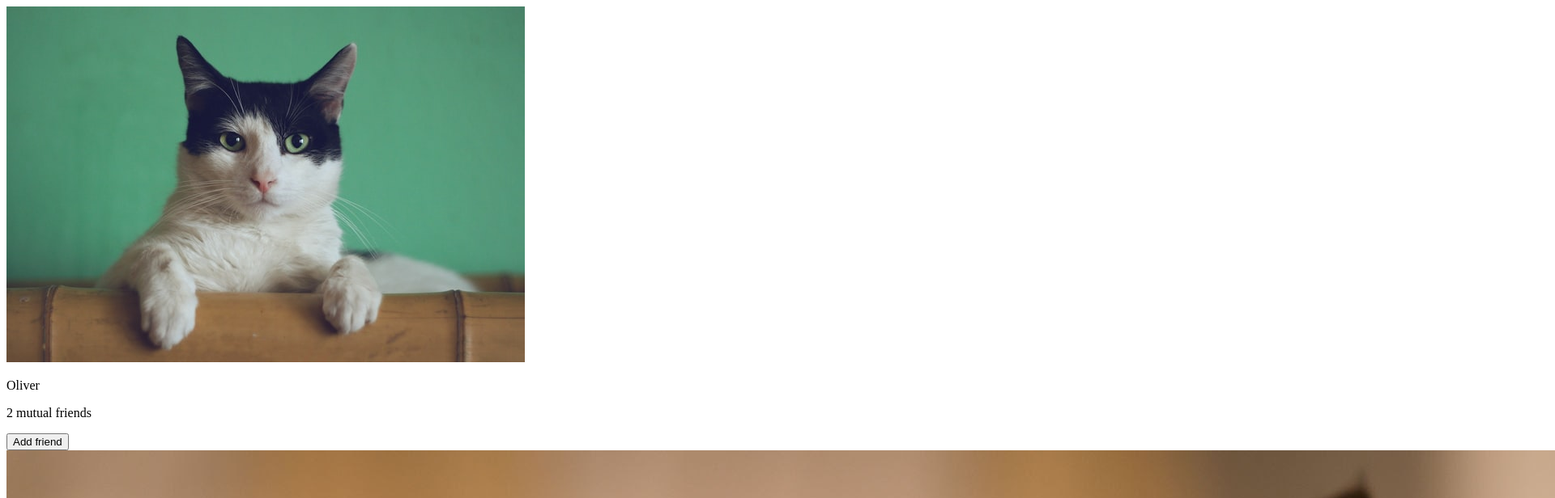
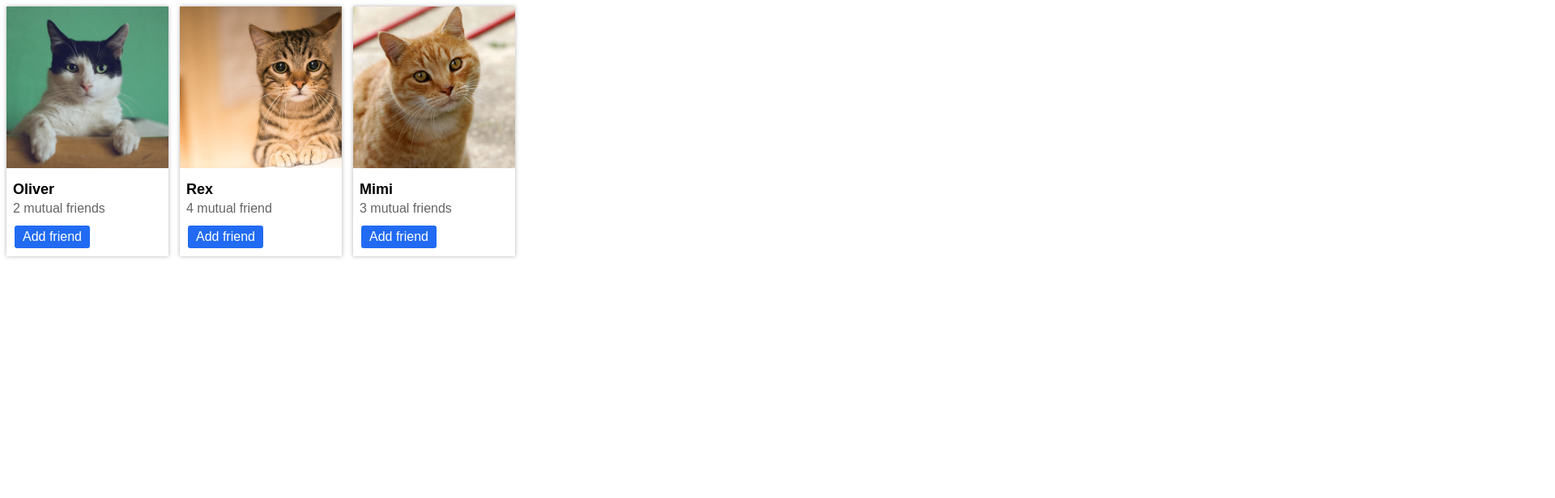
Before and after one commit to SerkanSakkaf/Cat-friend, a plain HTML site: page index.html in a window 1280 px wide. Shown: the top 616 px of the page at 81% size, 1920 px wide, since content can reach past the window. Drawn offline with Linux system fonts and the light colour scheme.

Commit message:
Update index.html

```diff
--- a/index.html
+++ b/index.html
@@ -1,7 +1,7 @@
 <!DOCTYPE html>
 <html lang="en">
 <head>
-<link rel="stylesheet" href="9f.css">
+<link rel="stylesheet" href="index.css">
 <body>
     <div >
         <img class="cat04" src="Thumbnail/cat.jpg" alt="">
```
